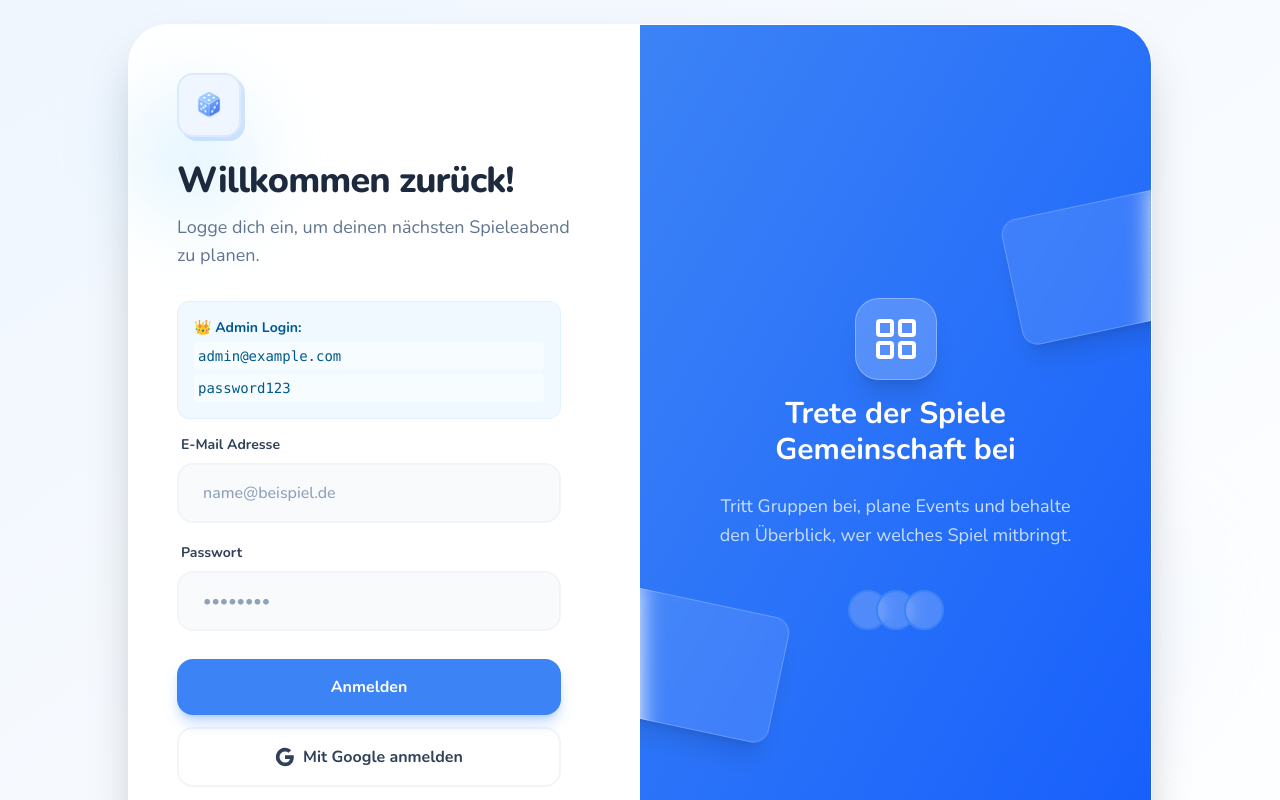
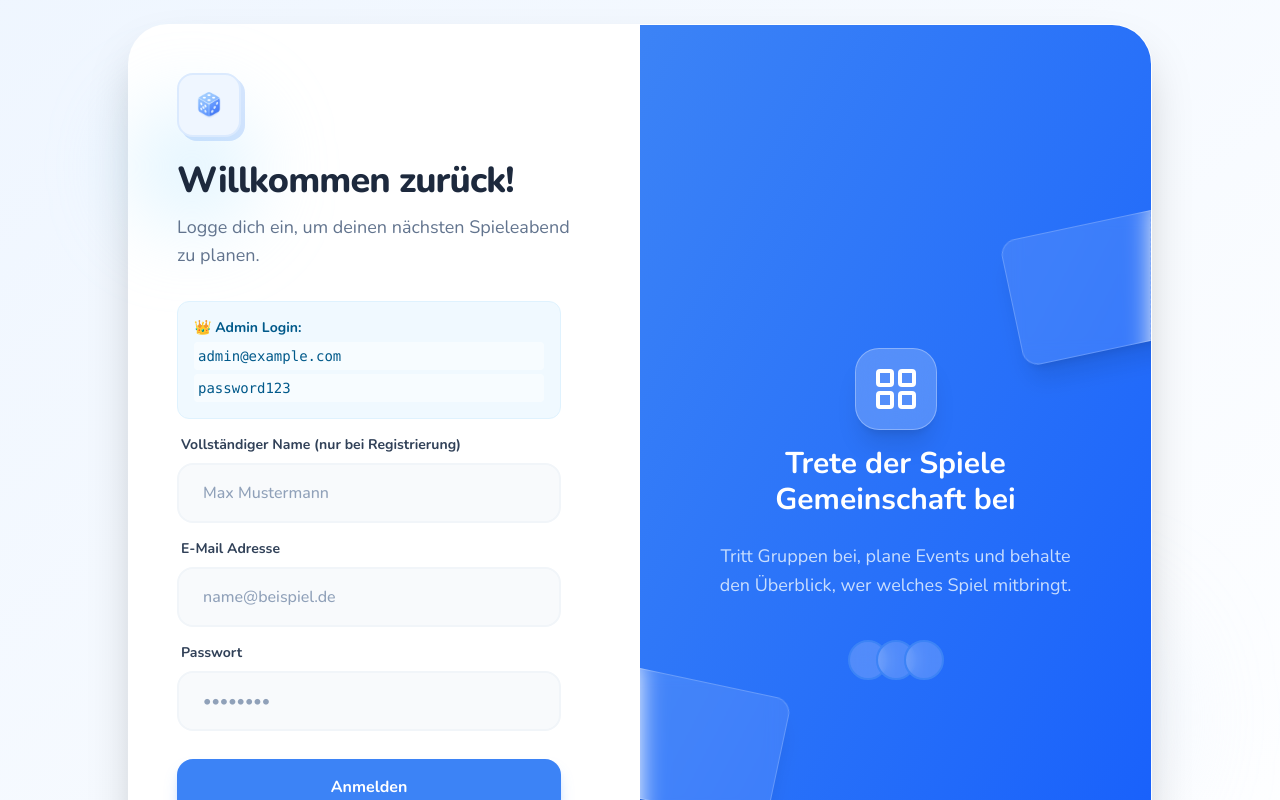
Before and after one commit to finanzenkutz-tech/Gesselschaft, a Next.js app: page /login in a window 1280 px wide. Shown: the top 800 px of the page. Built offline with nearby package versions, Linux system fonts and the light colour scheme.

Commit message:
fix: Improve login/signup error reporting and add full_name field

```diff
--- a/app/login/actions.ts
+++ b/app/login/actions.ts
@@ -7,16 +7,16 @@ import { createClient } from '@/lib/supabase/server'
 export async function login(formData: FormData) {
     const supabase = await createClient()
 
-    // Type-casting here for simplicity, but in a real app you should validate inputs
-    const data = {
-        email: formData.get('email') as string,
-        password: formData.get('password') as string,
-    }
+    const email = formData.get('email') as string
+    const password = formData.get('password') as string
 
-    const { error } = await supabase.auth.signInWithPassword(data)
+    const { error } = await supabase.auth.signInWithPassword({
+        email,
+        password,
+    })
 
     if (error) {
-        redirect('/login?error=Anmeldung fehlgeschlagen')
+        redirect(`/login?error=${encodeURIComponent(error.message)}`)
     }
 
     revalidatePath('/', 'layout')
@@ -26,21 +26,22 @@ export async function login(formData: FormData) {
 export async function signup(formData: FormData) {
     const supabase = await createClient()
 
-    // Type-casting here for simplicity, but in a real app you should validate inputs
-    const data = {
-        email: formData.get('email') as string,
-        password: formData.get('password') as string,
+    const email = formData.get('email') as string
+    const password = formData.get('password') as string
+    const fullName = formData.get('full_name') as string
+
+    const { error } = await supabase.auth.signUp({
+        email,
+        password,
         options: {
             data: {
-                full_name: formData.get('full_name') as string, // Note: form doesn't have full_name input yet, but good to keep
+                full_name: fullName,
             }
         }
-    }
-
-    const { error } = await supabase.auth.signUp(data)
+    })
 
     if (error) {
-        redirect('/login?error=Registrierung fehlgeschlagen')
+        redirect(`/login?error=${encodeURIComponent(error.message)}`)
     }
 
     revalidatePath('/', 'layout')
--- a/app/login/page.tsx
+++ b/app/login/page.tsx
@@ -38,6 +38,20 @@ export default async function LoginPage({
                             <code className="block bg-white/50 p-1 rounded mt-1">password123</code>
                         </div>
 
+                        <div className="space-y-4">
+                            <div>
+                                <label className="block text-sm font-bold text-slate-700 mb-2 ml-1" htmlFor="full_name">
+                                    Vollständiger Name (nur bei Registrierung)
+                                </label>
+                                <input
+                                    className="w-full px-6 py-4 rounded-2xl bg-slate-50 border-2 border-slate-100 focus:border-primary/50 focus:bg-white focus:ring-4 focus:ring-primary/10 transition-all outline-none text-slate-800 placeholder:text-slate-400 font-medium"
+                                    id="full_name"
+                                    name="full_name"
+                                    type="text"
+                                    placeholder="Max Mustermann"
+                                />
+                            </div>
+
                             <div>
                                 <label className="block text-sm font-bold text-slate-700 mb-2 ml-1" htmlFor="email">
                                     E-Mail Adresse
@@ -64,6 +78,7 @@ export default async function LoginPage({
                                     placeholder="••••••••"
                                     required
                                 />
+                            </div>
                         </div>
 
                         {params?.error && (
```
Lines whose indentation alone changed are shown as unchanged.
